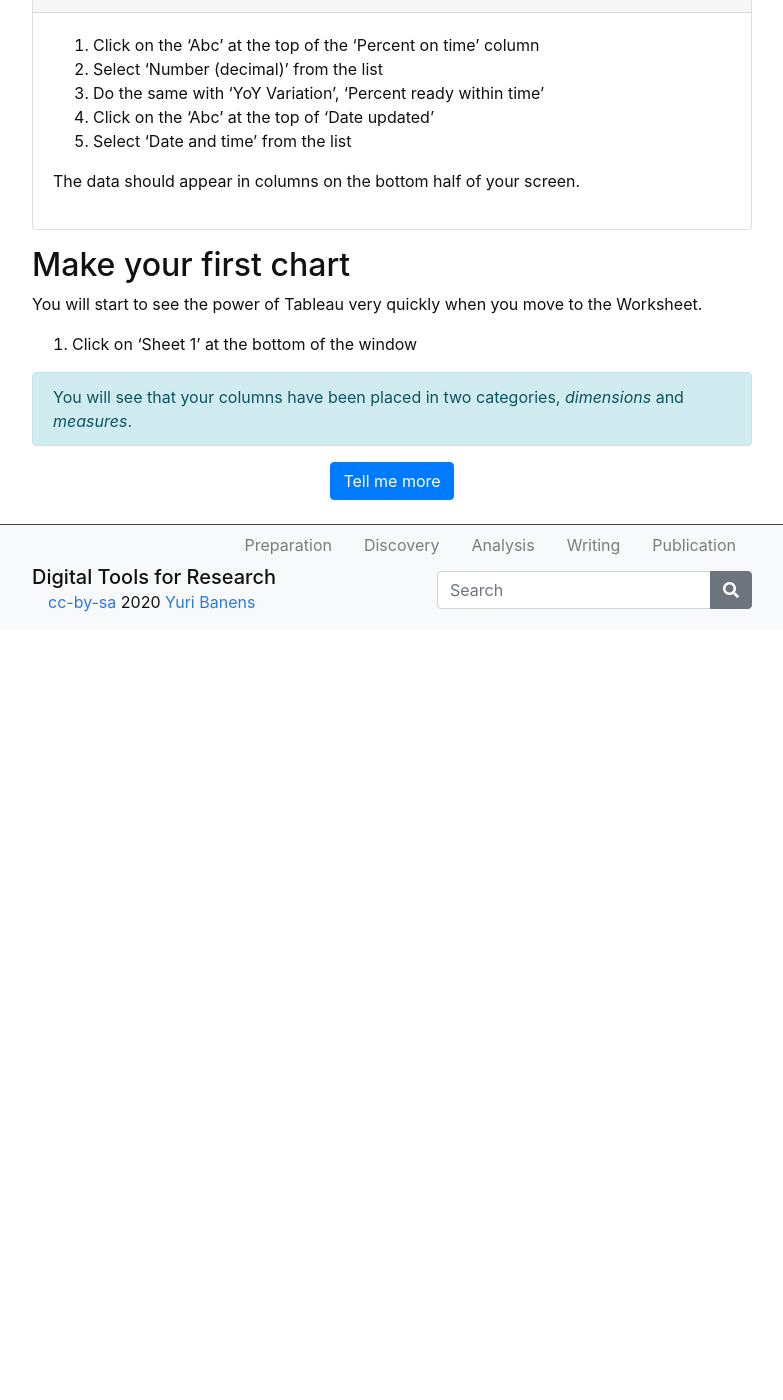
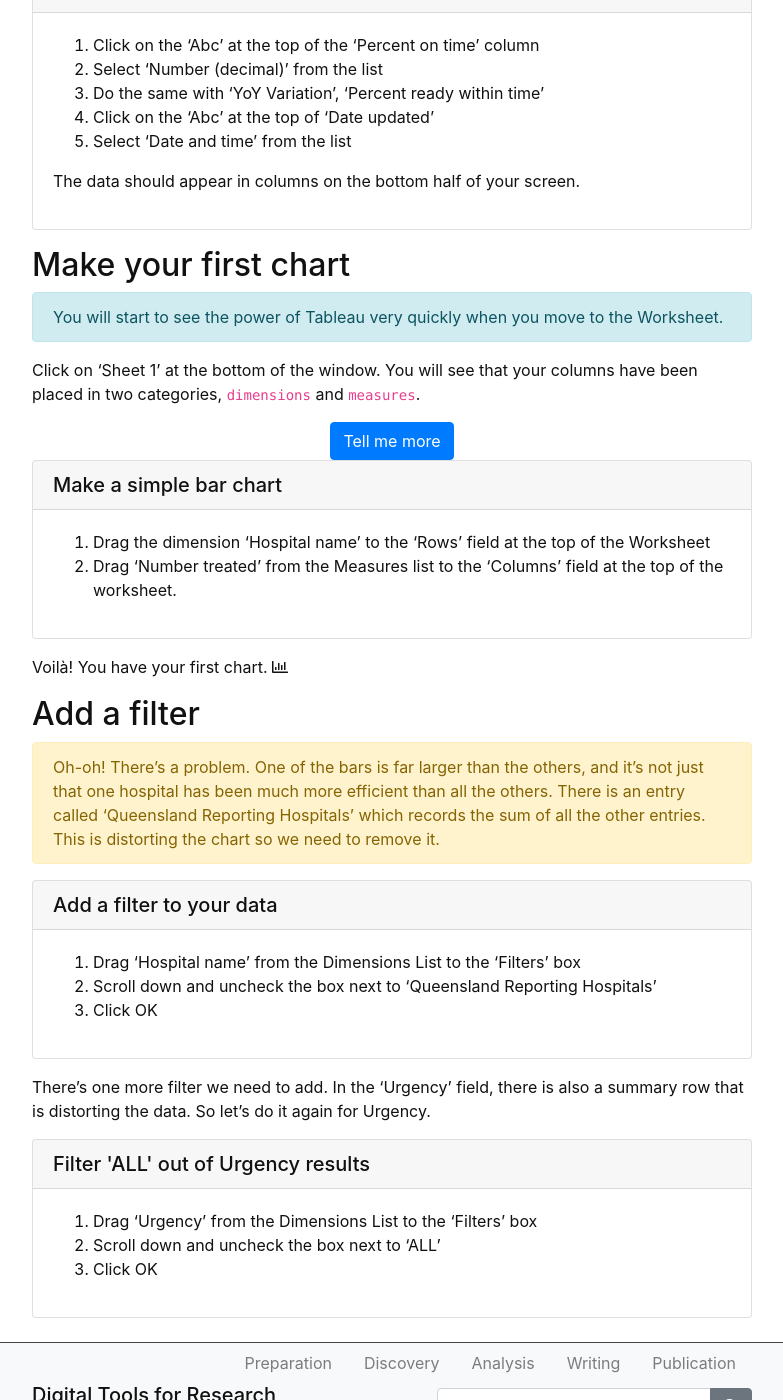
Before and after one commit to ybanens/digital-tools, a Jekyll site: the page built from content/activity-tableau.md, in a window 1280 px wide and 1400 px high, scrolled down 850 px. Shown: the whole window, without its empty margins (248-1031 px from the left). Built offline with Jekyll 4.4.1, drawn with Linux system fonts in a browser that asks for light colours; before the commit the page ends 1480 px from its top, so only the background shows below that; some of the changed text lies outside the part shown.

Commit message:
Add filter instructions

```diff
--- a/content/activity-tableau.md
+++ b/content/activity-tableau.md
@@ -6,7 +6,7 @@ nav: false
 
 # Data visualisation with Tableau
 
-Tableau is a powerful and flexible data visualisation tool.
+`Tableau` is a powerful and flexible data visualisation tool.
 
 ## Before you start
 
@@ -41,13 +41,39 @@ The data should appear in columns on the bottom half of your screen.{% endcaptur
 {% include card.md header="Connect your data sources" text=text %}
 
 ## Make your first chart
+{% capture text %}
+You will start to see the power of Tableau very quickly when you move to the Worksheet. {% endcapture %}
+{% include alert.md text=text color="info" %}
 
-You will start to see the power of Tableau very quickly when you move to the Worksheet.
+Click on 'Sheet 1' at the bottom of the window. You will see that your columns have been placed in two categories, `dimensions` and `measures`.
 
-1. Click on 'Sheet 1' at the bottom of the window
+{% include modal.md button="Tell me more" color="primary" title="Dimensions and Measures" text="A *dimension* is something that can be looked at categorically, like a list of countries. A *measure* is anything that can be put on a scale: a number, like a date, or currency." %}
 
 {% capture text %}
-You will see that your columns have been placed in two categories, *dimensions* and *measures*.{% endcapture %}
-{% include alert.md text=text color="info" %}
+1. Drag the dimension 'Hospital name' to the 'Rows' field at the top of the Worksheet
+2. Drag 'Number treated' from the Measures list to the 'Columns' field at the top of the worksheet.{% endcapture %}
+{% include card.md header="Make a simple bar chart" text=text %}
 
-{% include modal.md button="Tell me more" color="primary" title="Example Modal" text="A *dimension* is something that can be looked at categorically, like a list of countries. A *measure* is anything that can be put on a scale: a number, like a date, or currency." %}
+Voilà! You have your first chart. <i class="far fa-chart-bar"></i>
+
+## Add a filter
+
+{% capture text %}
+Oh-oh! There's a problem. One of the bars is far larger than the others, and it's not just that one hospital has been much more efficient than all the others. There is an entry called 'Queensland Reporting Hospitals' which records the sum of all the other entries. This is distorting the chart so we need to remove it. {% endcapture %}
+{% include alert.md text=text color="warning" %}
+
+{% capture text %}
+1. Drag 'Hospital name' from the Dimensions List to the 'Filters' box
+2. Scroll down and uncheck the box next to 'Queensland Reporting Hospitals'
+3. Click OK
+{% endcapture %}
+{% include card.md header="Add a filter to your data" text=text %}
+
+There's one more filter we need to add. In the 'Urgency' field, there is also a summary row that is distorting the data. So let's do it again for Urgency.
+
+{% capture text %}
+1. Drag 'Urgency' from the Dimensions List to the 'Filters' box
+2. Scroll down and uncheck the box next to 'ALL'
+3. Click OK
+{% endcapture %}
+{% include card.md header="Filter 'ALL' out of Urgency results" text=text %}
```
